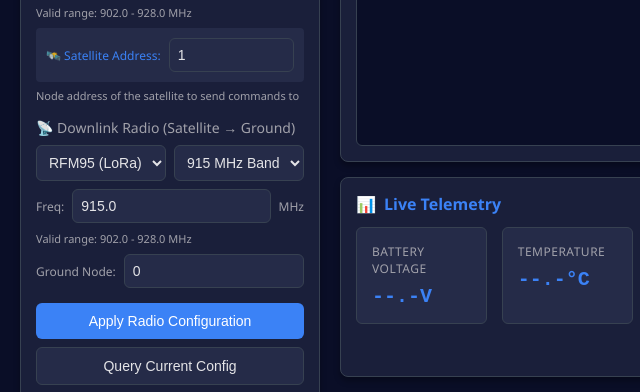
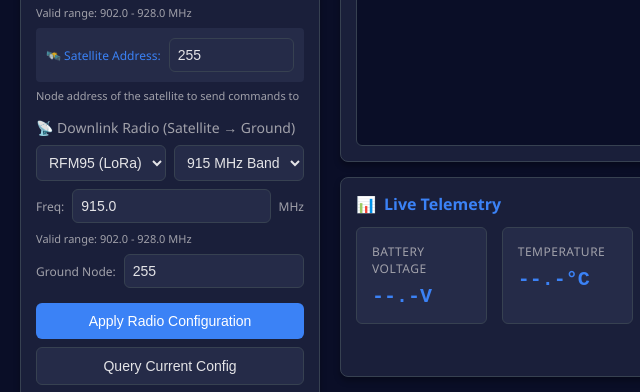
Before and after one commit to roobixx/TEMPST-GS, a plain HTML site: page index.html in a window 1280 px wide. Shown: the part 393-785 px from the top of the page, 0-640 px from the left. Drawn offline with nearby package versions, Linux system fonts and the light colour scheme; animation ran at ten frames a second.

Commit message:
Update index.html

```diff
--- a/index.html
+++ b/index.html
@@ -588,7 +588,7 @@
                     <div style="display: grid; grid-template-columns: auto 1fr; gap: 8px; align-items: center; padding: 10px; background: var(--bg-tertiary); border-radius: 4px;">
                         <label style="font-size: 12px; color: var(--accent-primary);">🛰️ Satellite Address:</label>
                         <input type="number" class="settings-input" id="satelliteAddress"
-                               min="0" max="255" value="1" style="padding: 8px;"
+                               min="0" max="255" value="255" style="padding: 8px;"
                                placeholder="0-255 (Destination satellite node)">
                     </div>
                     <div style="font-size: 11px; color: var(--text-secondary); margin-top: 6px;">
@@ -625,7 +625,7 @@
                     <div style="display: grid; grid-template-columns: auto 1fr; gap: 8px; align-items: center;">
                         <label style="font-size: 12px; color: var(--text-secondary);">Ground Node:</label>
                         <input type="number" class="settings-input" id="downlinkNode"
-                               min="0" max="255" value="0" style="padding: 8px;"
+                               min="0" max="255" value="255" style="padding: 8px;"
                                placeholder="0-255 (Ground station node)">
                     </div>
                 </div>
```
